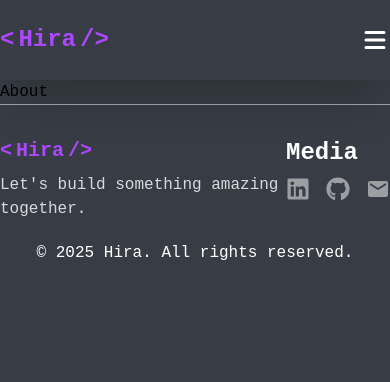
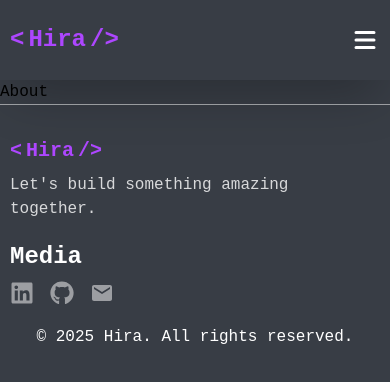
Before and after one commit to HiraBatool191/Portfolio, a React (Vite) app: page /about-me in a window 390 px wide. Shown: the top 382 px of the page. Built offline with nearby package versions, Linux system fonts and the light colour scheme.

Commit message:
push request

```diff
--- a/src/components/Home/Banner.jsx
+++ b/src/components/Home/Banner.jsx
@@ -2,7 +2,7 @@ import React from "react";
 
 const Banner = () => {
   return (
-    <div className="py-20 px-4">
+    <div className="md:py-20 py-10 px-4">
       <div className="container mx-auto text-white text-center">
 
         <h1 className="hidden lg:block text-3xl md:text-5xl font-bold  mb-4">
--- a/src/shared/Footer/Footer.jsx
+++ b/src/shared/Footer/Footer.jsx
@@ -23,9 +23,9 @@ const Footer = () => {
   const navigate = useNavigate();
 
   return (
-    <footer className="border-t border-white/50 py-8">
+    <footer className="border-t border-white/50 py-8 md:px-0 px-2.5">
       <div className="container mx-auto">
-        <div className="flex items-start justify-between pb-5">
+        <div className="flex flex-wrap gap-5 items-start justify-between pb-5">
           <div>
             <div
               className="flex items-center text-xl font-bold cursor-pointer mb-2"
--- a/src/shared/Header/Header.jsx
+++ b/src/shared/Header/Header.jsx
@@ -18,7 +18,7 @@ const Header = () => {
   }, []);
 
   return (
-    <header className="py-6 shadow-2xl text-white">
+    <header className="py-6 shadow-2xl text-white md:px-0 px-2.5">
       <div className="container mx-auto">
         <div className="flex items-center justify-between">
           <div
```
